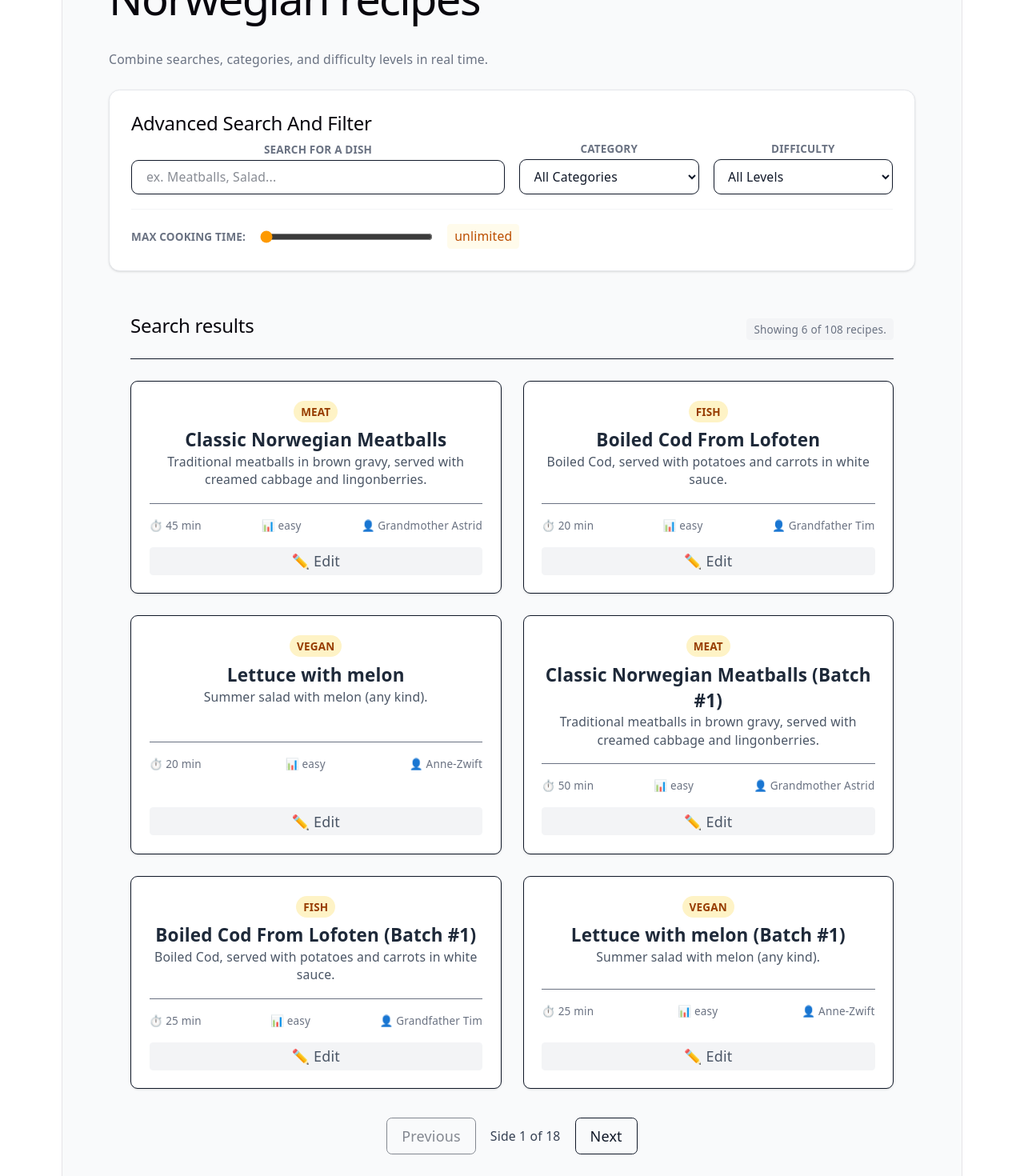
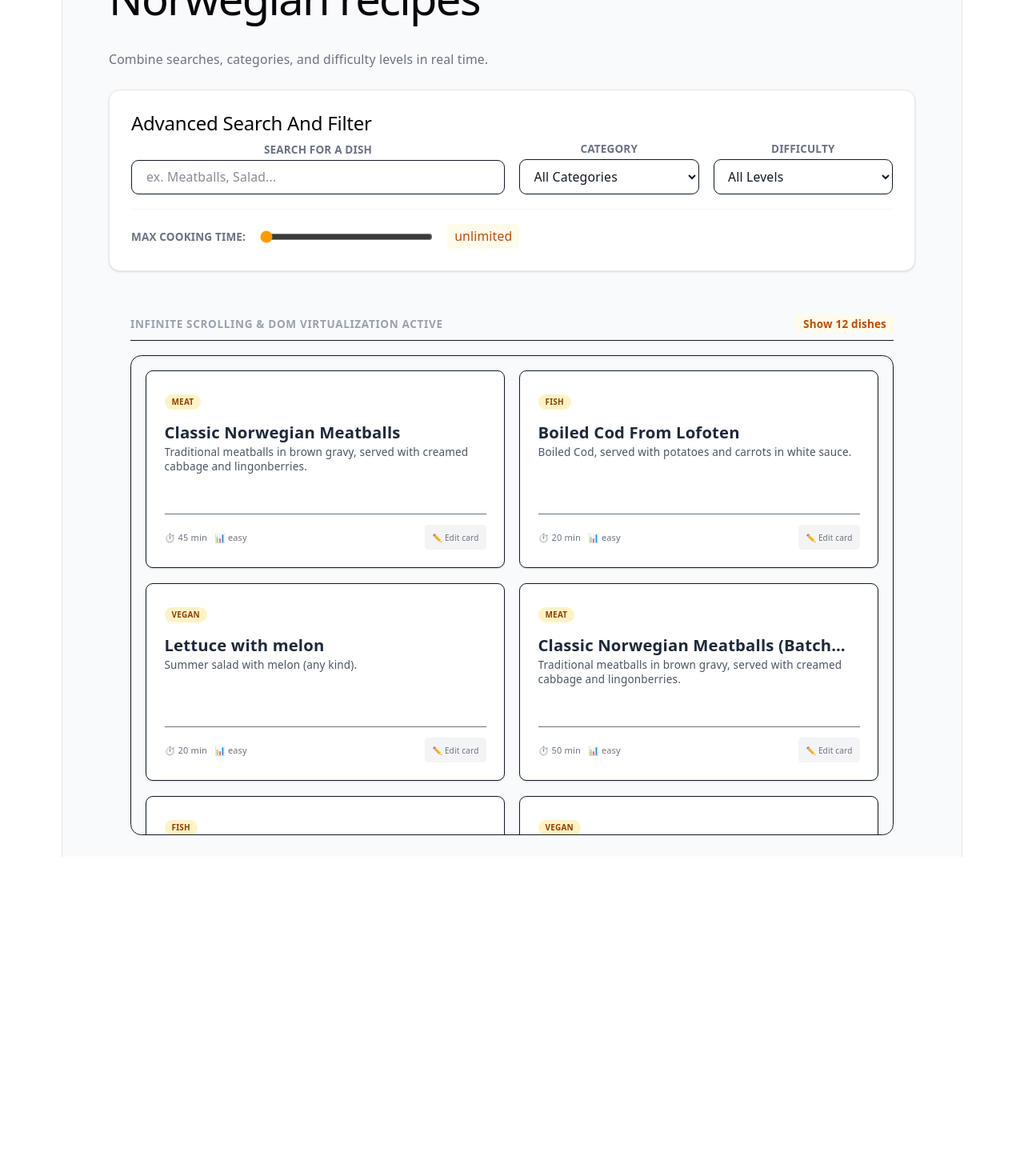
Before and after one commit to Anne-Zwift/norwegian-recipes, a React (Vite) app: page /recipes in a window 1280 px wide. Shown: the part 164-1634 px from the top of the page at 80% size. After the commit the page ends 1235 px from the top, so only its background shows below. Built offline with nearby package versions, Linux system fonts and the light colour scheme.

Commit message:
feat: create the performance-optimized viewport utilizing TanStack useVirtualizer to map the flattened infinite pages.

```diff
--- a/src/components/recipes/RecipeList.tsx
+++ b/src/components/recipes/RecipeList.tsx
@@ -1,11 +1,9 @@
-import { useRecipes } from "../../hooks/useRecipes";
+import { useRef, useEffect } from "react";
+import { useVirtualizer } from "@tanstack/react-virtual";
 import { Link } from "@tanstack/react-router";
+import { useInfiniteRecipes } from "../../hooks/useInfiniteRecipes";
 
-// 1. Define a type-safe interface for the props coming from above
 interface RecipeListProps {
-  page: number;
-  setPage: React.Dispatch<React.SetStateAction<number>>;
-  limit: number;
   searchTerm: string;
   category: string;
   difficulty: string;
@@ -13,140 +11,173 @@ interface RecipeListProps {
 }
 
 export default function RecipeList({
-  page,
-  setPage,
-  limit,
   searchTerm,
   category,
   difficulty,
   maxTime,
 }: RecipeListProps) {
-  // 2. Call upon the (waiter) hook! It provides live statuses and data.
-  const { data, isLoading, isError, error, isFetching } = useRecipes(
-    page,
-    limit,
+  // 1. connecting to the infinite data engine!
+  const {
+    data,
+    isLoading,
+    isError,
+    error,
+    fetchNextPage,
+    hasNextPage,
+    isFetchingNextPage,
+  } = useInfiniteRecipes({
     searchTerm,
     category,
     difficulty,
     maxTime,
-  );
-  // Handling the initial loading state (Requirement: "Simulate network delays")
+    limit: 6,
+  });
+
+  // 2. FLATTEN THE DATA:
+  // Since useInfiniteQuery returns pages containing arrays, merge them into one long, combined array!
+  const allRecipes = data ? data.pages.flatMap((page) => page.data) : [];
+
+  // 3. This is the scroll window (the viewport container)
+  const parentRef = useRef<HTMLDivElement>(null);
+
+  // 4. THE VIRTUALIZATION ENGINE:
+  // Calculates rows based on 2 columns in a grid (number of elements divided by 2)
+  const rowVirtualizer = useVirtualizer({
+    count: Math.ceil(allRecipes.length / 2),
+    getScrollElement: () => parentRef.current,
+    estimateSize: () => 240, // The height of a card in pixels
+    overscan: 2, // Renders 2 extra rows in the buffer for silky-smooth scrolling
+  });
+
+  const virtualItems = rowVirtualizer.getVirtualItems();
+
+  // 5. AUTOMATIC PRE-FETCHING (Infinite scrolling):
+  // Monitors the rows being rendered. If the very last virtual row appears on the screen,
+  // TanStack Query automatically requests the next page from the simulated server!
+  useEffect(() => {
+    if (virtualItems.length === 0) return;
+
+    const lastItem = virtualItems[virtualItems.length - 1];
+    const totalRows = Math.ceil(allRecipes.length / 2);
+
+    // If the user approaches the bottom, there is more data, and we are not already fetching:
+    if (lastItem.index >= totalRows - 1 && hasNextPage && !isFetchingNextPage) {
+      fetchNextPage();
+    }
+  }, [
+    virtualItems,
+    allRecipes.length,
+    hasNextPage,
+    isFetchingNextPage,
+    fetchNextPage,
+  ]);
+
   if (isLoading) {
     return (
-      <div className="p-6 text-center text-gray-500 animate-pulse">
-        <p className="text-xl font-semibold">Fetching recipes...</p>
-        <p className="text-sm">
-          Waiting for the simulated server response (600ms)
-        </p>
+      <div className="p-12 text-center text-gray-500 animate-pulse font-medium">
+        Loading recipes...
       </div>
     );
   }
 
-  // Robust error handling (Requirement: "Simulate occasional errors")
   if (isError) {
     return (
-      <div className="p-6 my-4 bg-red-50 border border-red-200 rounded-md text-red-700">
-        <h3 className="font-bold text-lg">Oops! Something went wrong</h3>
-        <p className="text-sm">
+      <div className="p-12 text-center text-red-500 font-medium">
+        Could not fetch:{" "}
         {error instanceof Error ? error.message : "Unknown Error"}
+      </div>
+    );
+  }
+
+  if (allRecipes.length === 0) {
+    return (
+      <div className="text-center py-12 bg-white rounded-xl border border-dashed my-8 max-w-4xl mx-auto">
+        <p className="text-gray-500 font-medium">
+          No recipes matched this filter combination.
         </p>
-        <button
-          onClick={() => setPage(page)} // force re-fetch
-          className="mt-2 px-4 py-2 bg-red-600 text-white rounded hover:bg-red-700"
-        >
-          Try again
-        </button>
       </div>
     );
   }
 
   return (
     <div className="p-6 max-w-4xl mx-auto">
-      <div className="mb-6 flex justify-between items-center border-b pb-4">
-        <h2 className="text-xl font-bold text-gray-800">
-          {isFetching ? "Update results..." : "Search results"}
-        </h2>
-        <span className="text-xs font-medium text-gray-500 bg-gray-100 px-2 py-1 rounded">
-          Showing {data?.data.length || 0} of {data?.meta.totalCount || 0}{" "}
-          recipes.
+      <div className="mb-4 flex justify-between items-center pb-2 border-b">
+        <span className="text-xs font-bold text-gray-400 uppercase tracking-wider">
+          Infinite Scrolling & DOM Virtualization Active
+        </span>
+        <span className="text-xs font-semibold text-amber-700 bg-amber-50 px-2 py-0.5 rounded">
+          Show {allRecipes.length} dishes
         </span>
       </div>
-      {/* If no recipes match the combination search */}
-      {data?.data.length === 0 && (
-        <div className="text-center py-12 bg-white rounded-xl border border-dashed my-8">
-          <p className="text-gray-500 font-medium">
-            No match found for this combination
-          </p>
-          <p className="text-xs text-gray-400 mt-1">
-            Try resetting some of the filters
-          </p>
-        </div>
-      )}
 
-      {/* Recipe List */}
+      {/* THE SCROLLING WINDOW (Viewport): Must have a fixed height and overflow-y-auto */}
       <div
-        className="grid grid-cols-1 md:grid-cols-2 gap-6 opacity-100 transition-opacity duration-200"
-        style={{ opacity: isFetching ? 0.7 : 1 }}
+        ref={parentRef}
+        className="border rounded-xl bg-gray-50 p-4 shadow-inner overflow-y-auto"
+        style={{ height: "600px" }}
       >
-        {data?.data.map((recipe) => (
+        {/* TOTAL-HEIGHT CONTAINER: Simulates the actual length of the scrollbar */}
         <div
+          className="w-full relative"
+          style={{ height: `${rowVirtualizer.getTotalSize()}px` }}
+        >
+          {/* MAPPING OF THE VIRTUAL ROWS: Only the visible elements are present in the HTML code */}
+          {virtualItems.map((virtualRow) => {
+            const firstIndex = virtualRow.index * 2;
+            const rowRecipes = allRecipes.slice(firstIndex, firstIndex + 2);
+
+            return (
+              <div
+                key={virtualRow.key}
+                data-index={virtualRow.index}
+                ref={rowVirtualizer.measureElement}
+                className="absolute top-0 left-0 w-full grid grid-cols-1 md:grid-cols-2 gap-4 pb-4"
+                style={{
+                  transform: `translateY(${virtualRow.start}px)`,
+                }}
+              >
+                {rowRecipes.map((recipe) => (
+                  <Link
+                    to="/recipes/$recipeId"
+                    params={{ recipeId: recipe.id }}
                     key={recipe.id}
-            className="p-5 border rounded-lg shadow-sm hover:shadow-md transition bg-white flex flex-col justify-between"
+                    className="p-5 border rounded-lg shadow-sm hover:shadow-md transition bg-white flex flex-col justify-between text-left cursor-pointer hover:border-amber-500 min-h-55"
                   >
                     <div>
-              <span className="text-xs font-semibold uppercase px-2 py-1 bg-amber-100 text-amber-800 rounded-full">
+                      <span className="text-[10px] font-bold uppercase px-2 py-0.5 bg-amber-100 text-amber-800 rounded-full">
                         {recipe.category}
                       </span>
-              <h3 className="text-xl font-semibold mt-2 text-gray-800">
+                      <h3 className="text-lg font-bold mt-2 text-gray-800 line-clamp-1">
                         {recipe.title}
                       </h3>
-              <p className="text-gray-600 text-sm mt-1 line-clamp-2">
+                      <p className="text-gray-600 text-xs mt-1 line-clamp-2">
                         {recipe.description}
                       </p>
                     </div>
 
-            <div className="mt-4 pt-4 border-t flex justify-between text-xs text-gray-500">
+                    <div className="mt-4 pt-3 border-t flex justify-between items-center text-[11px] text-gray-500">
+                      <div className="flex gap-2">
                         <span>⏱️ {recipe.cookingTime} min</span>
                         <span>📊 {recipe.difficulty}</span>
-              <span>👤 {recipe.author.name}</span>
                       </div>
-            {/* NEW TYPE-SAFE EDIT LINK: Placed directly on the card! */}
-            {/* Use e.stopPropagation() to prevent the app from opening the details page when the intention is actually to edit */}
-
-            <Link
-              to="/recipes/$recipeId/edit"
-              params={{ recipeId: recipe.id }}
-              onClick={(e) => e.stopPropagation()}
-              className="mt-4 px-2 py-1 bg-gray-100 text-gray-600 rounded hover:bg-amber-100 hover:text-amber-800 transition font-medium"
-            >
-              ✏️ Edit
+                      <span className="px-2 py-0.5 bg-gray-100 rounded text-[10px]">
+                        ✏️ Edit card
+                      </span>
+                    </div>
                   </Link>
-          </div>
                 ))}
               </div>
+            );
+          })}
+        </div>
 
-      {/* Pagination-Controller (Demand: "Include pagination parameters") */}
-      {data?.meta && data.meta.pageCount > 1 && (
-        <div className="flex justify-center items-center mt-8 gap-4">
-          <button
-            disabled={page === 1}
-            onClick={() => setPage((p) => Math.max(p - 1, 1))}
-            className="px-4 py-2 border rounded-md disabled:opacity-50 disabled:cursor-not-allowed hover:bg-gray-50 font-medium transition"
-          >
-            Previous
-          </button>
-          <span className="text-sm font-medium text-gray-700">
-            Side {data.meta.currentPage} of {data.meta.pageCount}
-          </span>
-          <button
-            disabled={!data.meta.hasMore}
-            onClick={() => setPage((p) => p + 1)}
-            className="px-4 py-2 border rounded-md disabled:opacity-50 disabled:cursor-not-allowed hover:bg-gray-50 font-medium transition"
-          >
-            Next
-          </button>
+        {/* Loading indicator at the bottom of the scroll container when new pages are fetched silently */}
+        {isFetchingNextPage && (
+          <div className="text-center py-4 text-xs font-semibold text-amber-600 animate-pulse">
+            🔄 Retrieving more recipes from the server...
           </div>
         )}
       </div>
+    </div>
   );
 }
--- a/src/pages/RecipesPage.tsx
+++ b/src/pages/RecipesPage.tsx
@@ -11,9 +11,6 @@ export default function RecipesPage() {
     maxTime: null as number | null,
   });
 
-  const [page, setPage] = useState(1);
-  const limit = 6;
-
   // Helper function called every time a filter changes in AdvancedSearch
   const handleFilterChange = useCallback(
     (newFilters: {
@@ -23,7 +20,6 @@ export default function RecipesPage() {
       maxTime: number | null;
     }) => {
       setFilters(newFilters);
-      setPage(1); //REQUIREMENT: ALWAYS reset to page 1 when the user changes the search or filter!
     },
     [],
   );
@@ -44,9 +40,6 @@ export default function RecipesPage() {
       {/* 3. THE DISPLAY LIST: Pass all the new filters in as props! */}
       {/* Since the state has been moved up, we need to adjust RecipeList to accept these as props. */}
       <RecipeList
-        page={page}
-        setPage={setPage}
-        limit={limit}
         searchTerm={filters.searchTerm}
         category={filters.category}
         difficulty={filters.difficulty}
```
Lines whose indentation alone changed are shown as unchanged.
